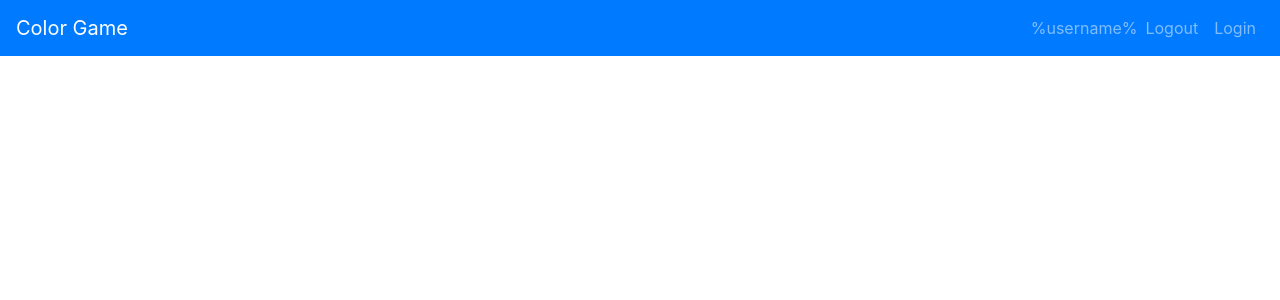
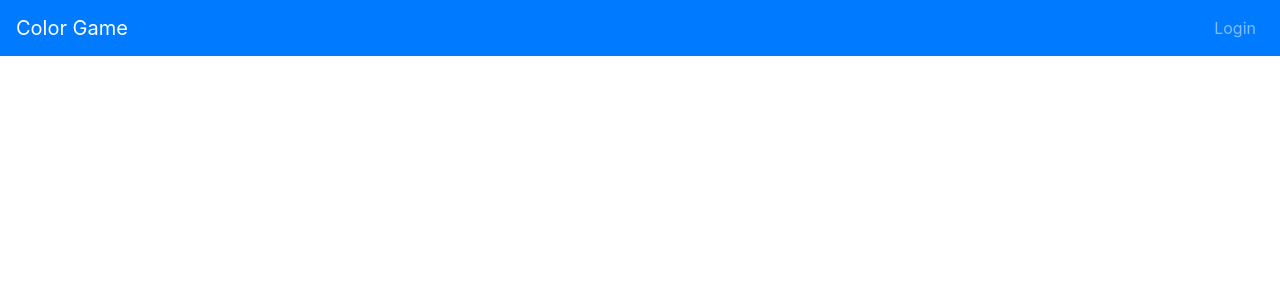
Before and after one commit to CHEIBANI/Kalidea-game, an Angular app: page /user in a window 1280 px wide. Shown: the top 300 px of the page. Built offline with nearby package versions, Linux system fonts and the light colour scheme.

Commit message:
3A: Accueil replace href by routerlink
time: 10min

```diff
--- a/src/app/app.component.html
+++ b/src/app/app.component.html
@@ -4,15 +4,18 @@
     <ul class="navbar-nav mr-auto">
     </ul>
     <span class="navbar-text">
-      %username%
+      {{(currentUser | async)?.username}}
     </span>
     <ul class="navbar-nav">
-      <li class="nav-item">
-        <a class="nav-link" href="user/logout">Logout</a>
+      <li class="nav-item" *ngIf="currentUser | async; else login">
+        <a class="nav-link" routerLink="user/logout">Logout</a>
       </li>
-      <li class="nav-item">
-        <a class="nav-link" href="user/login">Login</a>
-      </li>
+
+      <ng-template #login>
+        <li class="nav-item">
+          <a class="nav-link" routerLink="user/login">Login</a>
+        </li>
+      </ng-template>
     </ul>
   </div>
 </nav>
--- a/src/app/app.component.ts
+++ b/src/app/app.component.ts
@@ -1,10 +1,14 @@
-import { Component } from '@angular/core';
+import { Component, OnInit } from "@angular/core";
+import { User } from "./user/models/user";
+import { UserService } from "./user/user.service";
 
 @Component({
-  selector: 'app-root',
-  templateUrl: './app.component.html',
-  styleUrls: ['./app.component.scss']
+  selector: "app-root",
+  templateUrl: "./app.component.html",
+  styleUrls: ["./app.component.scss"],
 })
 export class AppComponent {
-  title = 'Kalidea-game';
+  public currentUser = this.userService.user$;
+
+  constructor(private userService: UserService) {}
 }
```
